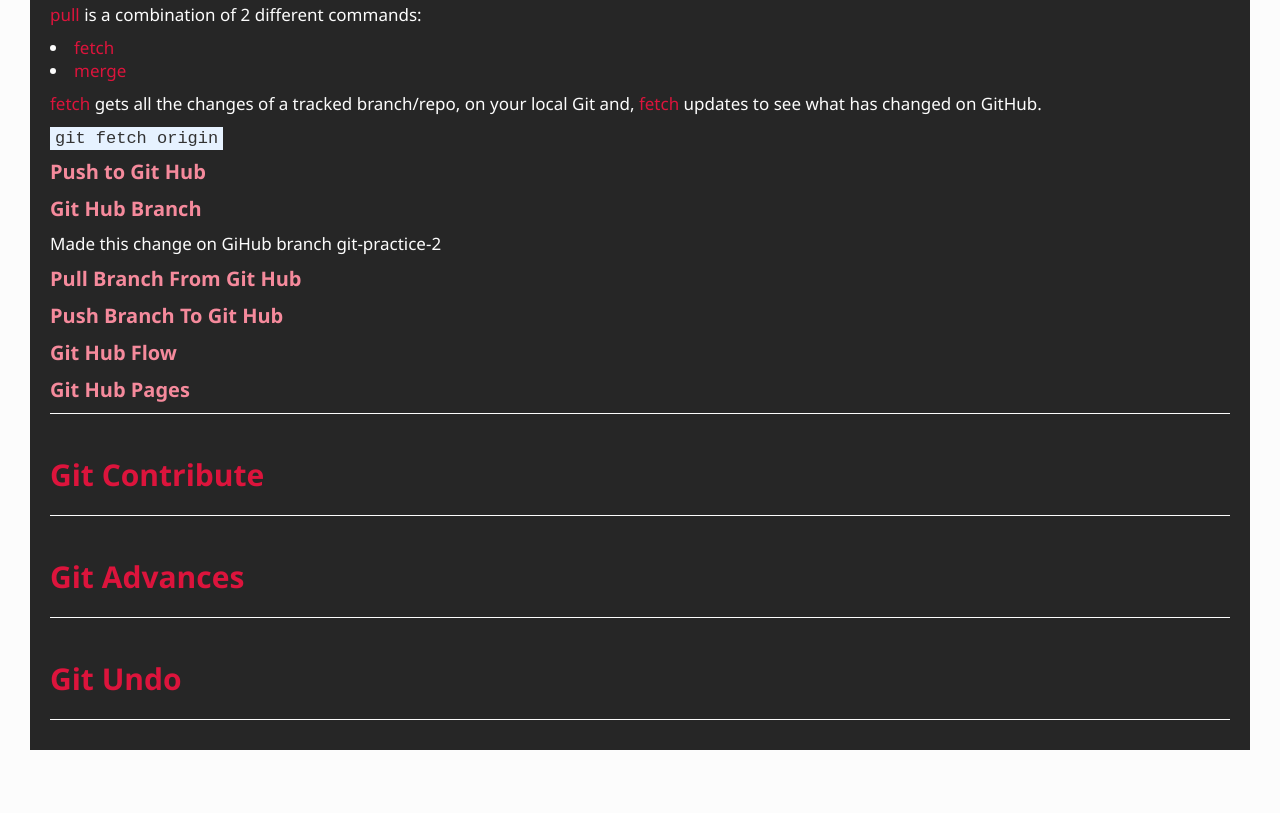
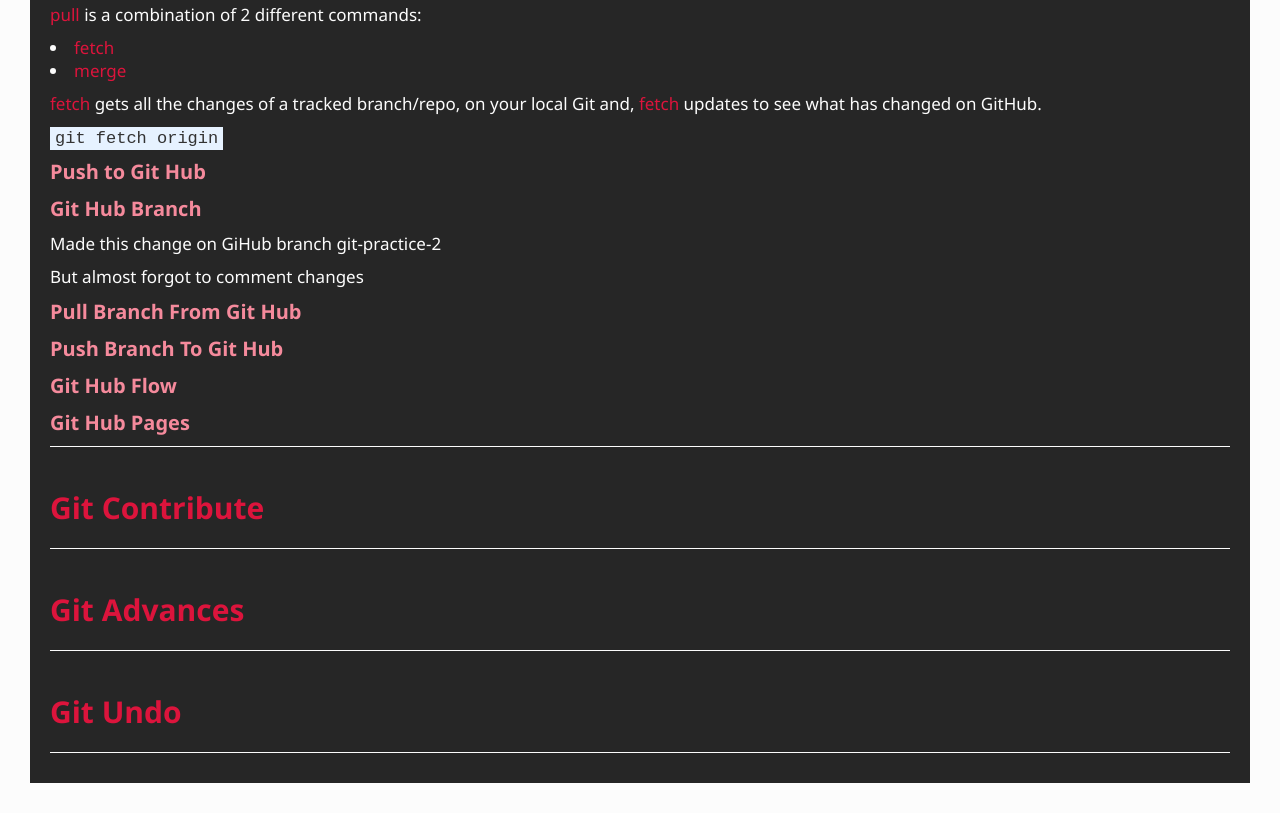
Before and after one commit to bosscke/git-practice, a website: page index.html in a window 1280 px wide. Shown: the part 2393-3206 px from the top of the page. Before the commit the page ends 3173 px from the top, so only its background shows below. Drawn offline with Linux system fonts and the light colour scheme.

Commit message:
Update index.html
Almost forgot to comment changes to article "Git Hub Branch" 😎

```diff
--- a/index.html
+++ b/index.html
@@ -142,6 +142,7 @@
                    <article class="article__gitHubBranch">
                       <h2 class="heading__h2">Git Hub Branch</h2>
                        <p>Made this change on GiHub branch git-practice-2</p>
+                       <p>But almost forgot to comment changes</p>
                    </article>
 
                    <article class="article__pullBranchFromGitHub">
```
